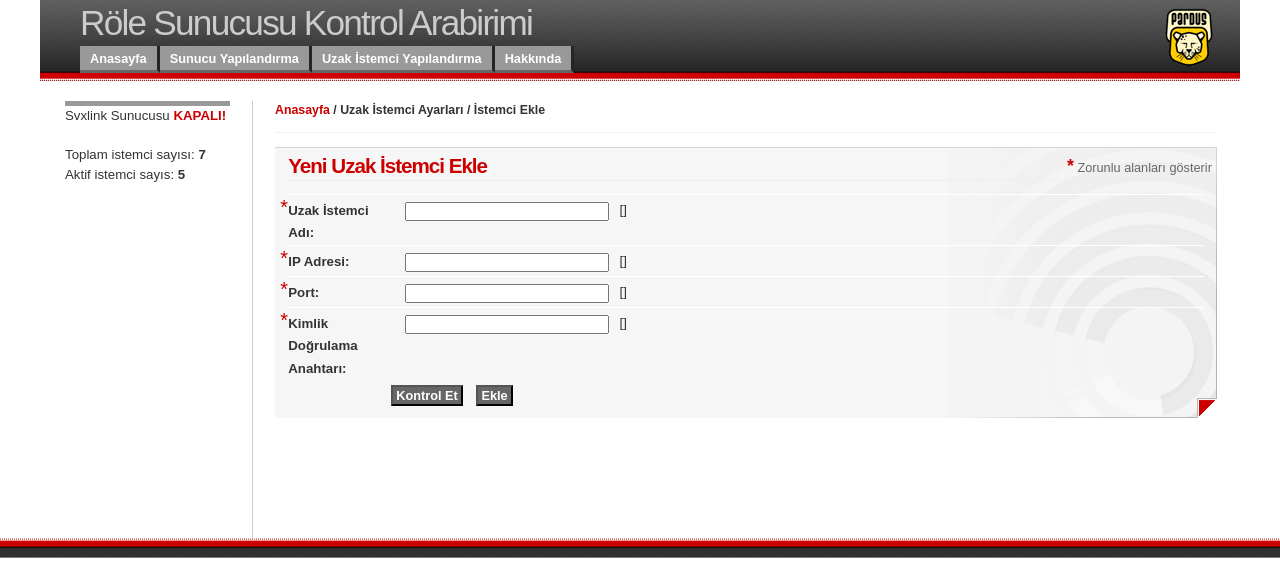
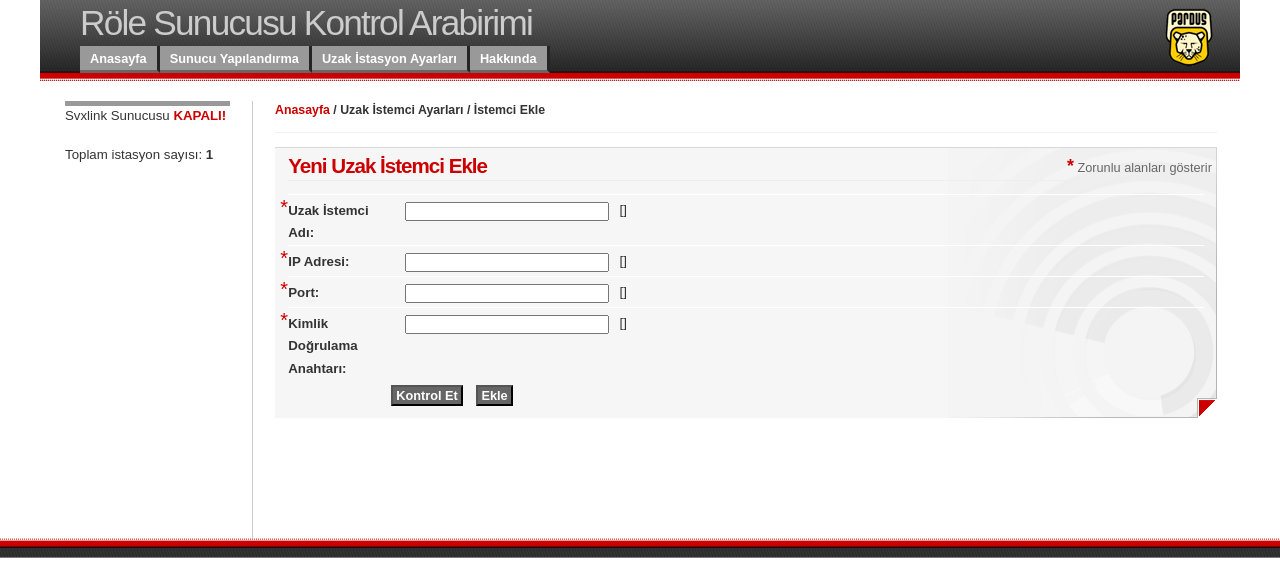
Before and after one commit to eren/python-svxlinkconf, a Python web app: template web/svxconf/html/templates/node_new.html in a window 1280 px wide. Shown: the top 578 px of the page. Run offline with Jinja, Linux system fonts and the light colour scheme; the template is opened without the code that fills it: most values are stand-ins (such as "Sample title", 1, 10 or a date in 2020); form fields are guessed from the names that the template uses.

Commit message:
Context_processors.py: Add total node number
Display total node numbers realisticly with a context processor

```diff
--- a/web/svxconf/context_processors.py
+++ b/web/svxconf/context_processors.py
@@ -2,6 +2,7 @@
 # -*- coding: utf-8 -*-
 
 import comar
+import svxlinkconf
 
 def is_svxlink_running(request):
     # FIXME: Other distros will need different ways of checking the
@@ -18,3 +19,8 @@
         return {"is_svxlink_running": False}
     else:
         return {"is_svxlink_running": True}
+
+def total_remote_nodes(request):
+    conf = svxlinkconf.SvxlinkConf()
+
+    return {"total_remote_nodes": len(conf.get_remote_nodes())}
--- a/web/svxconf/html/templates/base.html
+++ b/web/svxconf/html/templates/base.html
@@ -34,10 +34,12 @@
                 <li><a href="/svxlink/stop/">Sunucuyu Kapat</a></li>
 			</ul>
 	    	</li>
-            <li class="{{ css_link_client }}"><a href="#">Uzak İstemci Yapılandırma</a>
+            <li class="{{ css_link_client }}"><a href="#">Uzak İstasyon
+            Ayarları</a>
                 <ul>
-                <li class="first"><a href="/node/new/">Yeni İstemci Ekle</a></li>
-                <li class="last"><a href="/node/edit/">İstemci Ayarlarını Değiştir</a></li>
+                <li class="first"><a href="/node/new/">Yeni İstasyon Ekle</a></li>
+                <li class="last"><a href="/node/edit/">İstasyon
+                    Ayarlarını Değiştir</a></li>
                 </ul>
 		    </li>
             <li class="{{ css_link_about }}"><a href="/hakkinda/">Hakkında</a></li>
@@ -54,9 +56,7 @@
                 <span class="success">aktif</span>
             {% endif %}
             <br /><br />
-            Toplam istemci sayısı: <b>7</b>
-            <br />
-            Aktif istemci sayıs: <b>5</b>
+            Toplam istasyon sayısı: <b>{{ total_remote_nodes }}</b>
             <!--
 			<ul id="nav-secondary">
 			<li class="first"><a href="#">Latinus Wordus</a></li>
--- a/web/svxconf/settings.py
+++ b/web/svxconf/settings.py
@@ -98,6 +98,7 @@
 
 TEMPLATE_CONTEXT_PROCESSORS = (
         "svxconf.context_processors.is_svxlink_running",
+        "svxconf.context_processors.total_remote_nodes",
 )
 
 ROOT_URLCONF = 'svxconf.urls'
```
